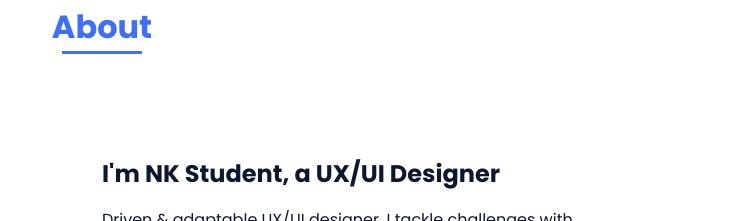
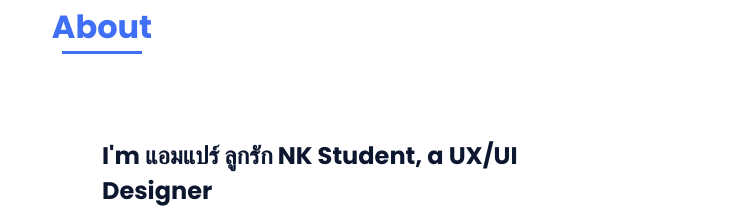
Before and after one commit to worachat-dev/worachat-wannawong-profile, a plain HTML site: page index.html in a window 1280 px wide. Shown: the part 768-989 px from the top of the page, 538-1280 px from the left. Drawn offline with nearby package versions, Linux system fonts and the light colour scheme.

Commit message:
Update index.html

```diff
--- a/index.html
+++ b/index.html
@@ -72,7 +72,7 @@
                 </div>
 
                 <div>
-                    <h2 class="about__subtitle">I'm NK Student, a UX/UI Designer</h2>
+                    <h2 class="about__subtitle">I'm แอมแปร์ ลูกรัก NK Student, a UX/UI Designer</h2>
                     <p class="about__text">Driven & adaptable UX/UI designer. I tackle challenges with passion, crafting user-friendly & visually stunning experiences across mobile, web, and marketing materials. Strong communicator, collaborating effectively to achieve shared goals.</p>
                 </div>
             </div>
```
